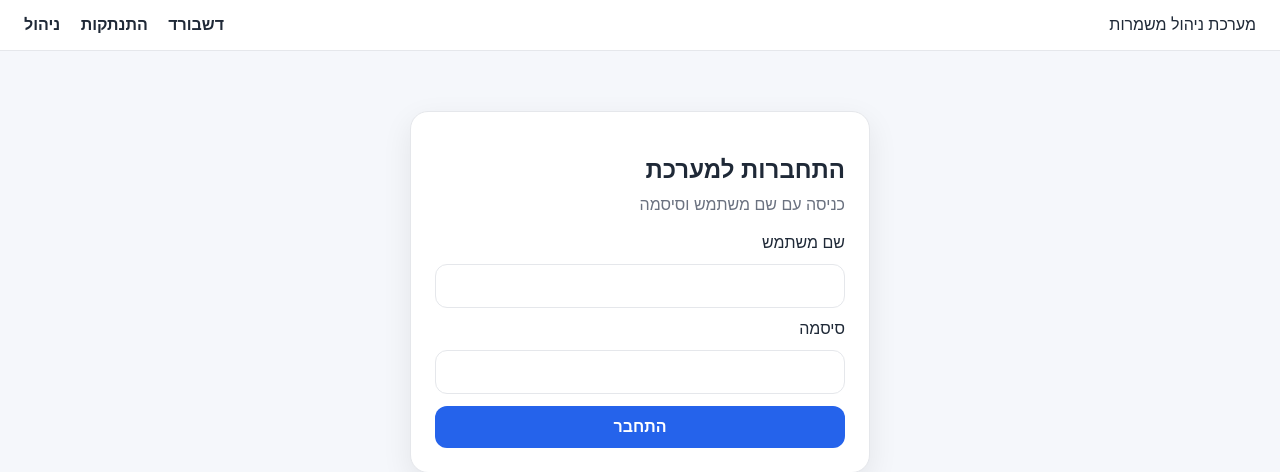
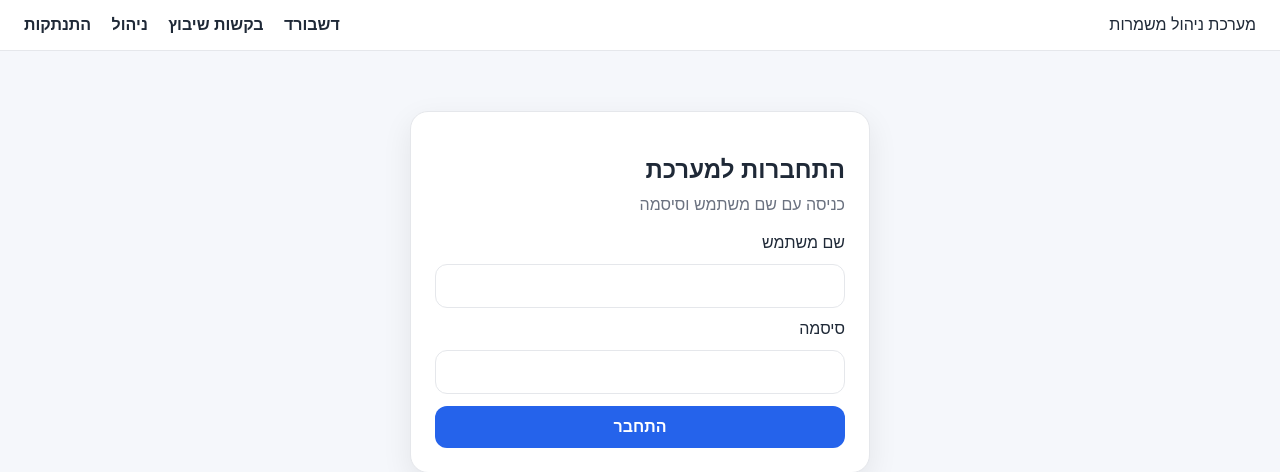
Before and after one commit to haggaikar-maker/shift-system, a FastAPI app: page /auth/login in a window 1280 px wide. Shown: the top 472 px of the page. Run offline with FastAPI, Linux system fonts and the light colour scheme; parts of the project's set-up code (start-up, migrations or seed data) failed here and were passed over.

Commit message:
Update base.html

```diff
--- a/app/templates/base.html
+++ b/app/templates/base.html
@@ -11,8 +11,9 @@
         <div class="brand">מערכת ניהול משמרות</div>
         <nav>
             <a href="/dashboard">דשבורד</a>
+            <a href="/preferences">בקשות שיבוץ</a>
+            <a href="/admin/preferences">ניהול</a>
             <a href="/auth/logout">התנתקות</a>
-            <a href="/admin/preferences">ניהול</a>
         </nav>
     </header>
 
```
